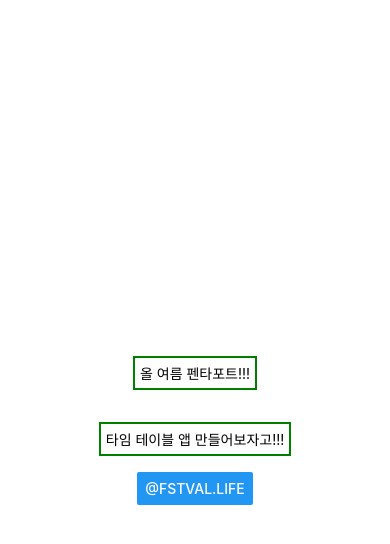
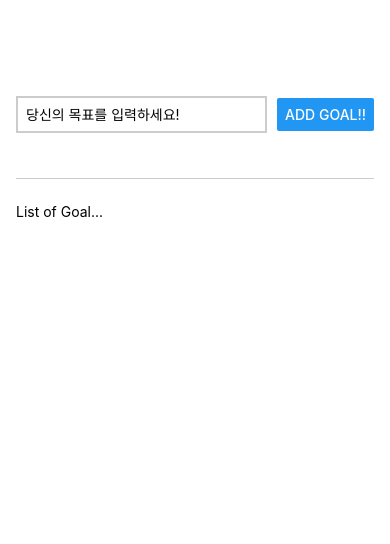
Before and after one commit to sohyeon-zoe-kim/RNCourse, a React Native app: screen / in a window 390 px wide. Shown: the top 544 px of the page. Built offline with nearby package versions, Linux system fonts and the light colour scheme.

Commit message:
feat: flex box styling practice

```diff
--- a/App.js
+++ b/App.js
@@ -1,26 +1,45 @@
-import { StyleSheet, Text, View, Button } from 'react-native'
+import { StyleSheet, Text, View, Button, TextInput } from 'react-native'
 
 export default function App() {
   return (
-    <View style={styles.container}>
-      <Text style={styles.dummyText}>올 여름 펜타포트!!!</Text>
-      <Text style={styles.dummyText}>타임 테이블 앱 만들어보자고!!!</Text>
-      <Button title="@fstval.life" />
+    <View style={styles.abbContainer}>
+      <View style={styles.inputContainer}>
+        <TextInput
+          style={styles.textInput}
+          placeholder="당신의 목표를 입력하세요!"
+        />
+        <Button title="Add goal!!" />
+      </View>
+      <View style={styles.goalsContainer}>
+        <Text>List of Goal...</Text>
+      </View>
     </View>
   )
 }
 
 const styles = StyleSheet.create({
-  container: {
+  abbContainer: {
+    paddingTop: 50,
+    paddingHorizontal: 16,
     flex: 1,
-    backgroundColor: '#fff',
+  },
+  inputContainer: {
+    flexDirection: 'row',
+    justifyContent: 'space-between',
     alignItems: 'center',
-    justifyContent: 'center',
+    gap: 8,
+    flex: 1,
+    marginBottom: 24,
+    borderBottomWidth: 1,
+    borderBottomColor: '#cccccc',
   },
-  dummyText: {
-    margin: 16,
-    padding: 5,
+  textInput: {
     borderWidth: 2,
-    borderColor: 'green',
+    borderColor: '#cccccc',
+    width: '70%',
+    padding: 8,
+  },
+  goalsContainer: {
+    flex: 5,
   },
 })
```
